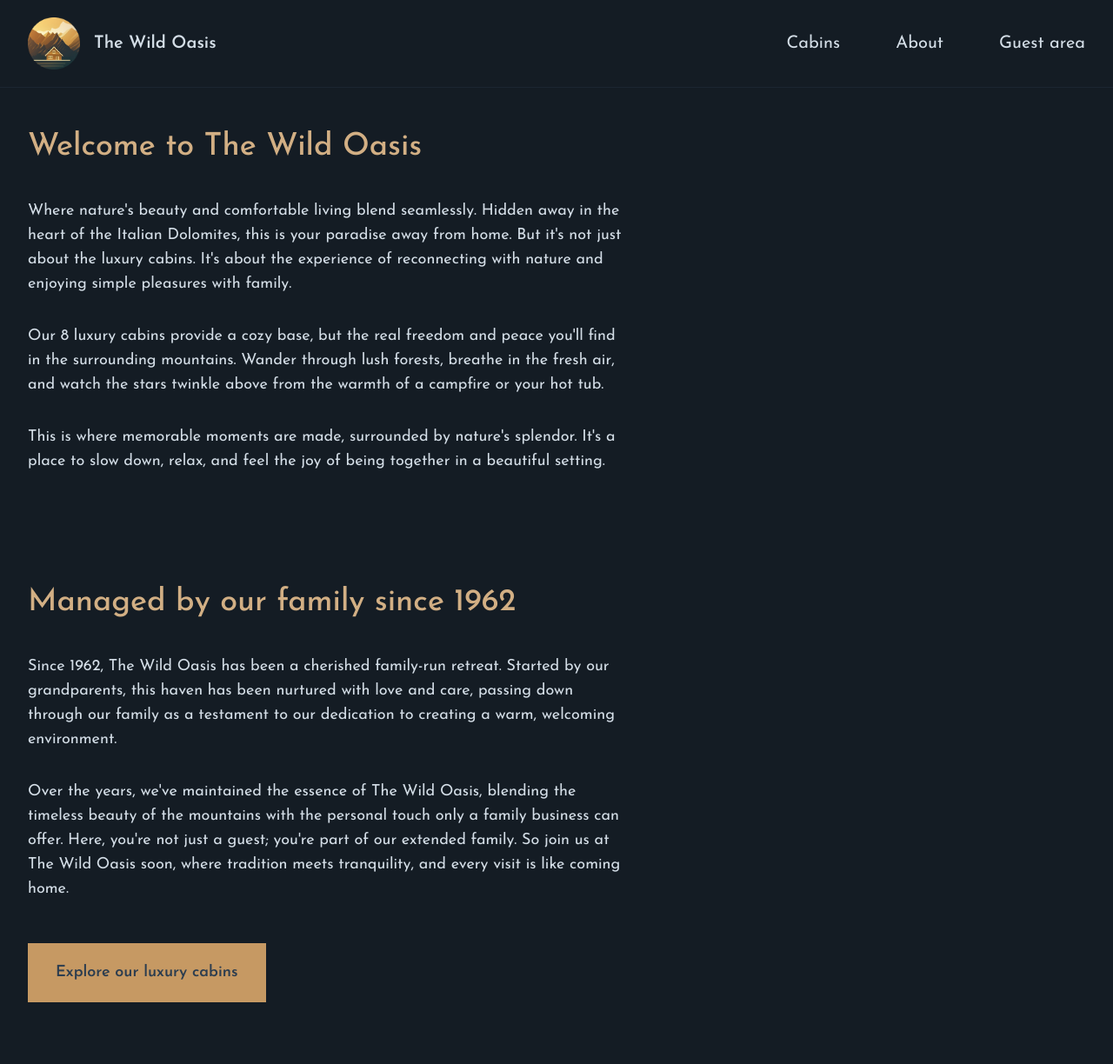
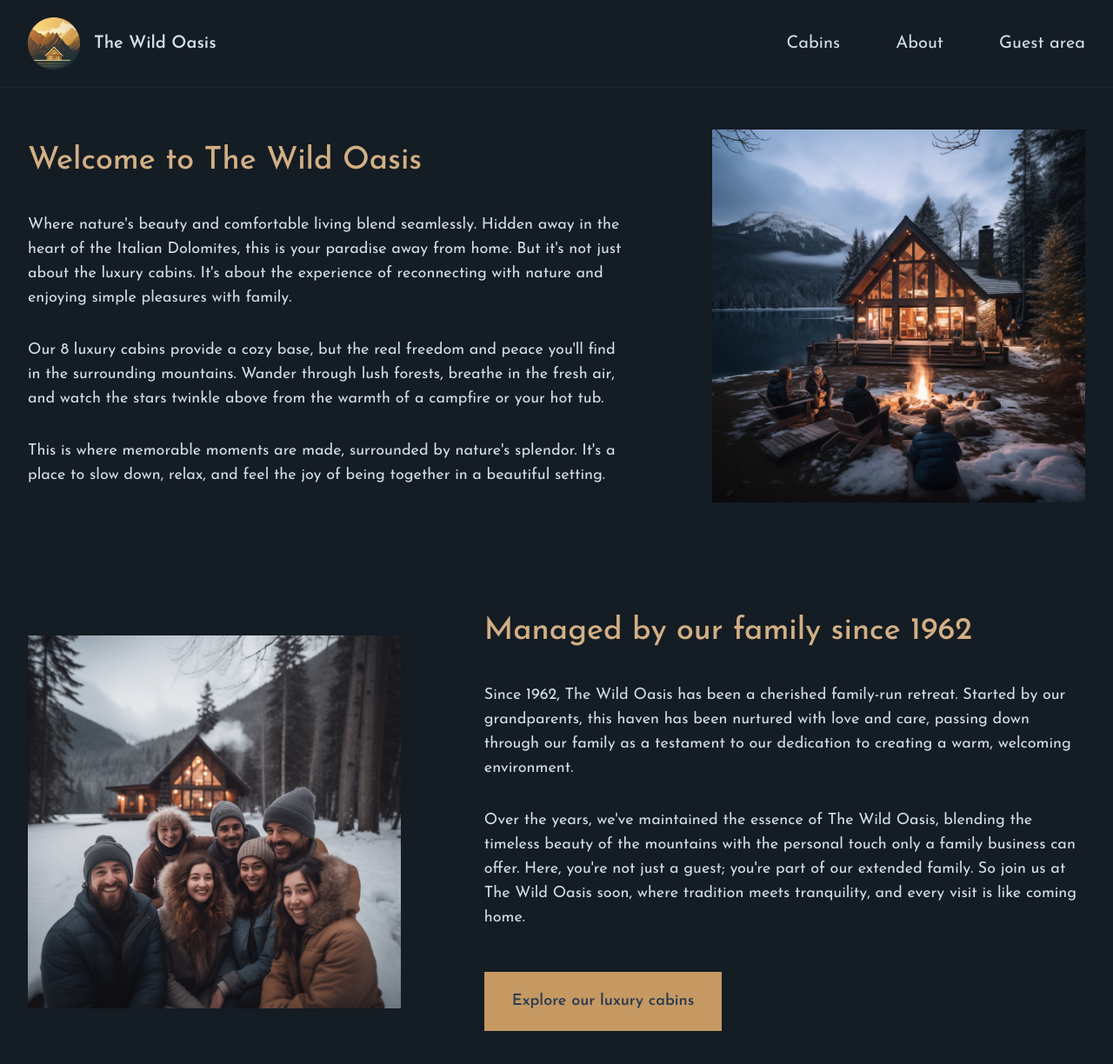
Before and after one commit to MosQobadi/booking-cabins-website, a Next.js app: page /about in a window 1280 px wide. Shown: the top 1224 px of the page at 87% size. Before the commit the page ends 1201 px from the top, so only its background shows below. Built offline with nearby package versions, Linux system fonts and the light colour scheme.

Commit message:
implement about page

```diff
--- a/app/about/page.js
+++ b/app/about/page.js
@@ -1,3 +1,8 @@
+import Image from "next/image";
+
+import image1 from "@/public/about-1.jpg";
+import image2 from "@/public/about-2.jpg";
+
 export const metadata = {
   title: "About",
 };
@@ -12,36 +17,43 @@ export default function Page() {
 
         <div className="space-y-8">
           <p>
-            Where nature's beauty and comfortable living blend seamlessly.
+            Where nature&apos;s beauty and comfortable living blend seamlessly.
             Hidden away in the heart of the Italian Dolomites, this is your
-            paradise away from home. But it's not just about the luxury cabins.
-            It's about the experience of reconnecting with nature and enjoying
-            simple pleasures with family.
+            paradise away from home. But it&apos;s not just about the luxury
+            cabins. It&apos;s about the experience of reconnecting with nature
+            and enjoying simple pleasures with family.
           </p>
           <p>
             Our 8 luxury cabins provide a cozy base, but the real freedom and
-            peace you'll find in the surrounding mountains. Wander through lush
-            forests, breathe in the fresh air, and watch the stars twinkle above
-            from the warmth of a campfire or your hot tub.
+            peace you&apos;ll find in the surrounding mountains. Wander through
+            lush forests, breathe in the fresh air, and watch the stars twinkle
+            above from the warmth of a campfire or your hot tub.
           </p>
           <p>
-            This is where memorable moments are made, surrounded by nature's
-            splendor. It's a place to slow down, relax, and feel the joy of
-            being together in a beautiful setting.
+            This is where memorable moments are made, surrounded by
+            nature&apos;s splendor. It&apos;s a place to slow down, relax, and
+            feel the joy of being together in a beautiful setting.
           </p>
         </div>
       </div>
 
-      {/* <div className="col-span-2">
-        <img
-          src="/about-1.jpg"
+      <div className="col-span-2">
+        <Image
+          src={image1}
           alt="Family sitting around a fire pit in front of cabin"
+          placeholder="blur"
+          quality={80}
         />
-      </div> */}
+      </div>
 
-      {/* <div className="col-span-2">
-        <img src="/about-2.jpg" alt="Family that manages The Wild Oasis" />
-      </div> */}
+      <div className="col-span-2 relative aspect-square">
+        <Image
+          src={"/about-2.jpg"}
+          fill
+          alt="Family that manages The Wild Oasis"
+          className="object-cover"
+        />
+      </div>
 
       <div className="col-span-3">
         <h1 className="text-4xl mb-10 text-accent-400 font-medium">
@@ -56,12 +68,12 @@ export default function Page() {
             dedication to creating a warm, welcoming environment.
           </p>
           <p>
-            Over the years, we've maintained the essence of The Wild Oasis,
+            Over the years, we&apos;ve maintained the essence of The Wild Oasis,
             blending the timeless beauty of the mountains with the personal
-            touch only a family business can offer. Here, you're not just a
-            guest; you're part of our extended family. So join us at The Wild
-            Oasis soon, where tradition meets tranquility, and every visit is
-            like coming home.
+            touch only a family business can offer. Here, you&apos;re not just a
+            guest; you&apos;re part of our extended family. So join us at The
+            Wild Oasis soon, where tradition meets tranquility, and every visit
+            is like coming home.
           </p>
 
           <div>
```
Also changed, not shown: public/about-1.jpg (added), public/about-2.jpg (added).
